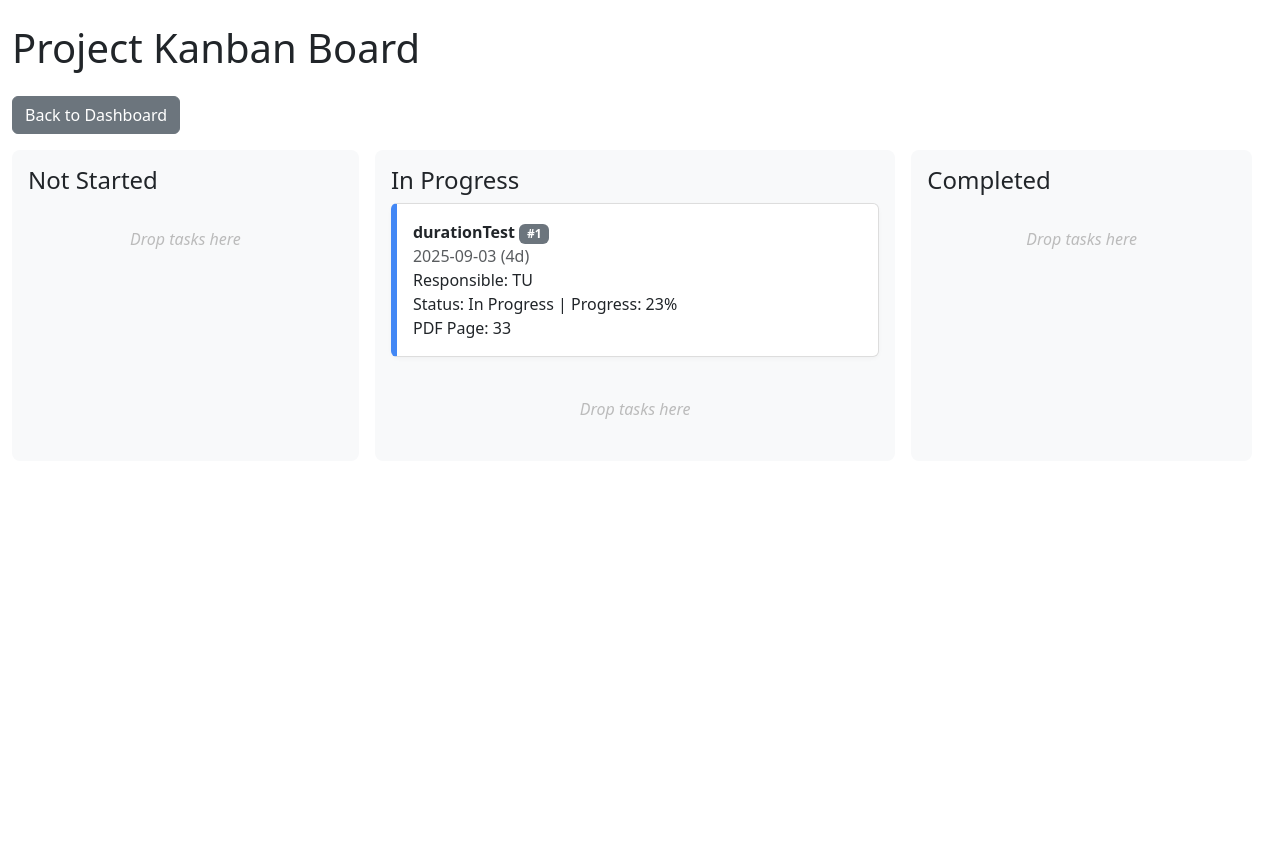
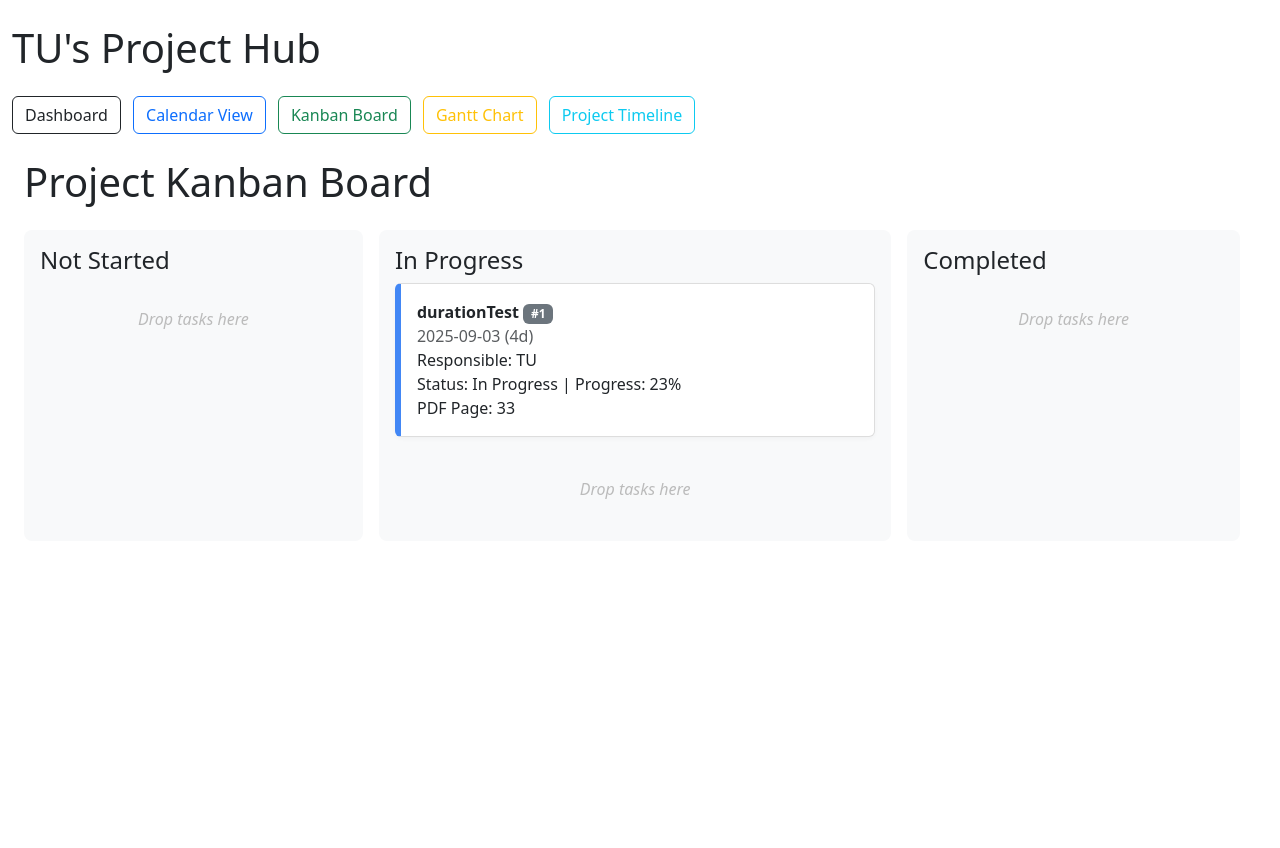
Before and after one commit to thomascupchurch/TU-Project-Viewer-NEW, a Flask app: page /kanban in a window 1280 px wide. Before the commit the page ends 419 px from the top, so only its background shows below. Run offline with Flask 3, Linux system fonts and the light colour scheme; parts of the project's set-up code (start-up, migrations or seed data) failed here and were passed over.

Commit message:
fixed calendar bug

```diff
--- a/Flask_Web_App/app.py
+++ b/Flask_Web_App/app.py
@@ -14,11 +14,6 @@ def get_project_timeline_data(tasks):
     timeline_items = [item for item in timeline_items if item['date']]
     timeline_items.sort(key=lambda x: x['date'])
     return timeline_items
-@app.route('/timeline')
-def timeline_page():
-    load_tasks()
-    timeline_items = get_project_timeline_data(tasks)
-    return render_template('timeline.html', tasks=tasks, timeline_items=timeline_items)
 # --- Imports ---
 import csv
 import os
@@ -33,6 +28,13 @@ from flask import Flask, render_template, request, redirect, url_for, Response,
 import zipfile
 
 app = Flask(__name__)
+
+# --- Timeline Route (moved below app creation) ---
+@app.route('/timeline')
+def timeline_page():
+    load_tasks()
+    timeline_items = get_project_timeline_data(tasks)
+    return render_template('timeline.html', tasks=tasks, timeline_items=timeline_items)
 
 # --- Calendar View Route ---
 @app.route('/calendar')
--- /dev/null
+++ b/Flask_Web_App/static/custom.css
@@ -0,0 +1,19 @@
+/* Ensure calendar is always visible */
+#calendar {
+    min-height: 600px;
+    background: #fff;
+    border-radius: 8px;
+    box-shadow: 0 2px 8px rgba(0,0,0,0.04);
+    margin-bottom: 2rem;
+}
+/* Custom styles for TU Project Viewer */
+.container-fluid.my-4.tu-main-container {
+    height: 100vh;
+    max-width: 100vw;
+    overflow: hidden;
+}
+
+body {
+    -webkit-text-size-adjust: 100%;
+    text-size-adjust: 100%;
+}
--- a/Flask_Web_App/templates/base.html
+++ b/Flask_Web_App/templates/base.html
@@ -1,7 +1,9 @@
 <!DOCTYPE html>
 <html lang="en">
 <head>
+    <link href="https://cdn.jsdelivr.net/npm/fullcalendar@5.11.3/main.min.css" rel="stylesheet">
     <meta charset="UTF-8">
+    <meta name="viewport" content="width=device-width, initial-scale=1">
     <title>Project Planner Web</title>
     <link href="https://cdn.jsdelivr.net/npm/bootstrap@5.3.0/dist/css/bootstrap.min.css" rel="stylesheet">
     <style>
@@ -15,16 +17,20 @@
         color: #fff;
     }
     </style>
+    <link rel="stylesheet" href="/static/custom.css">
 </head>
 <body>
-    <div class="container-fluid my-4" style="height: 100vh; max-width: 100vw; overflow: hidden;">
+    <div class="container-fluid my-4 tu-main-container">
         <h1 class="mb-4">TU's Project Hub</h1>
         <div class="mb-4">
+            <a href="/" class="btn btn-outline-dark me-2">Dashboard</a>
             <a href="/calendar" class="btn btn-outline-primary me-2">Calendar View</a>
             <a href="/kanban" class="btn btn-outline-success me-2">Kanban Board</a>
-            <a href="/gantt" class="btn btn-outline-warning">Gantt Chart</a>
+            <a href="/gantt" class="btn btn-outline-warning me-2">Gantt Chart</a>
+            <a href="/timeline" class="btn btn-outline-info">Project Timeline</a>
         </div>
         {% block content %}{% endblock %}
     </div>
 </body>
+{% block scripts %}{% endblock %}
 </html>
--- a/Flask_Web_App/templates/kanban.html
+++ b/Flask_Web_App/templates/kanban.html
@@ -1,21 +1,13 @@
-<!DOCTYPE html>
-<html lang="en">
-<head>
-    <meta charset="UTF-8">
-    <title>Project Kanban Board</title>
-    <link href="https://cdn.jsdelivr.net/npm/bootstrap@5.3.0/dist/css/bootstrap.min.css" rel="stylesheet">
+{% extends "base.html" %}
+{% block content %}
 <style>
     .kanban-col { min-width: 300px; background: #f8f9fa; border-radius: 8px; padding: 1rem; margin-right: 1rem; }
     .kanban-card { background: #fff; border: 1px solid #ddd; border-radius: 6px; margin-bottom: 1rem; padding: 1rem; box-shadow: 0 2px 4px rgba(0,0,0,0.03); cursor: grab; }
     .kanban-list { min-height: 60px; }
     .kanban-placeholder { color: #bbb; text-align: center; font-style: italic; padding: 1.5rem 0; }
 </style>
-    <script src="https://cdn.jsdelivr.net/npm/sortablejs@1.15.0/Sortable.min.js"></script>
-</head>
-<body>
 <div class="container-fluid my-4">
     <h1 class="mb-4">Project Kanban Board</h1>
-    <a href="/" class="btn btn-secondary mb-3">Back to Dashboard</a>
     <div class="d-flex flex-row" id="kanban-board">
         {% for status in ['Not Started', 'In Progress', 'Completed'] %}
         <div class="kanban-col flex-grow-1" data-status="{{ status }}">
@@ -52,6 +44,10 @@
         {% endfor %}
     </div>
 </div>
+{% endblock %}
+
+{% block scripts %}
+<script src="https://cdn.jsdelivr.net/npm/sortablejs@1.15.0/Sortable.min.js"></script>
 <script>
 // Enable drag-and-drop for each kanban list
 ['Not Started', 'In Progress', 'Completed'].forEach(function(status) {
@@ -77,5 +73,4 @@
     }
 });
 </script>
-</body>
-</html>
+{% endblock %}
```
Also changed, not shown: Flask_Web_App/templates/calendar.html (+26 -15 lines), Flask_Web_App/templates/timeline.html (+13 -7 lines). Lines whose indentation alone changed are shown as unchanged.
